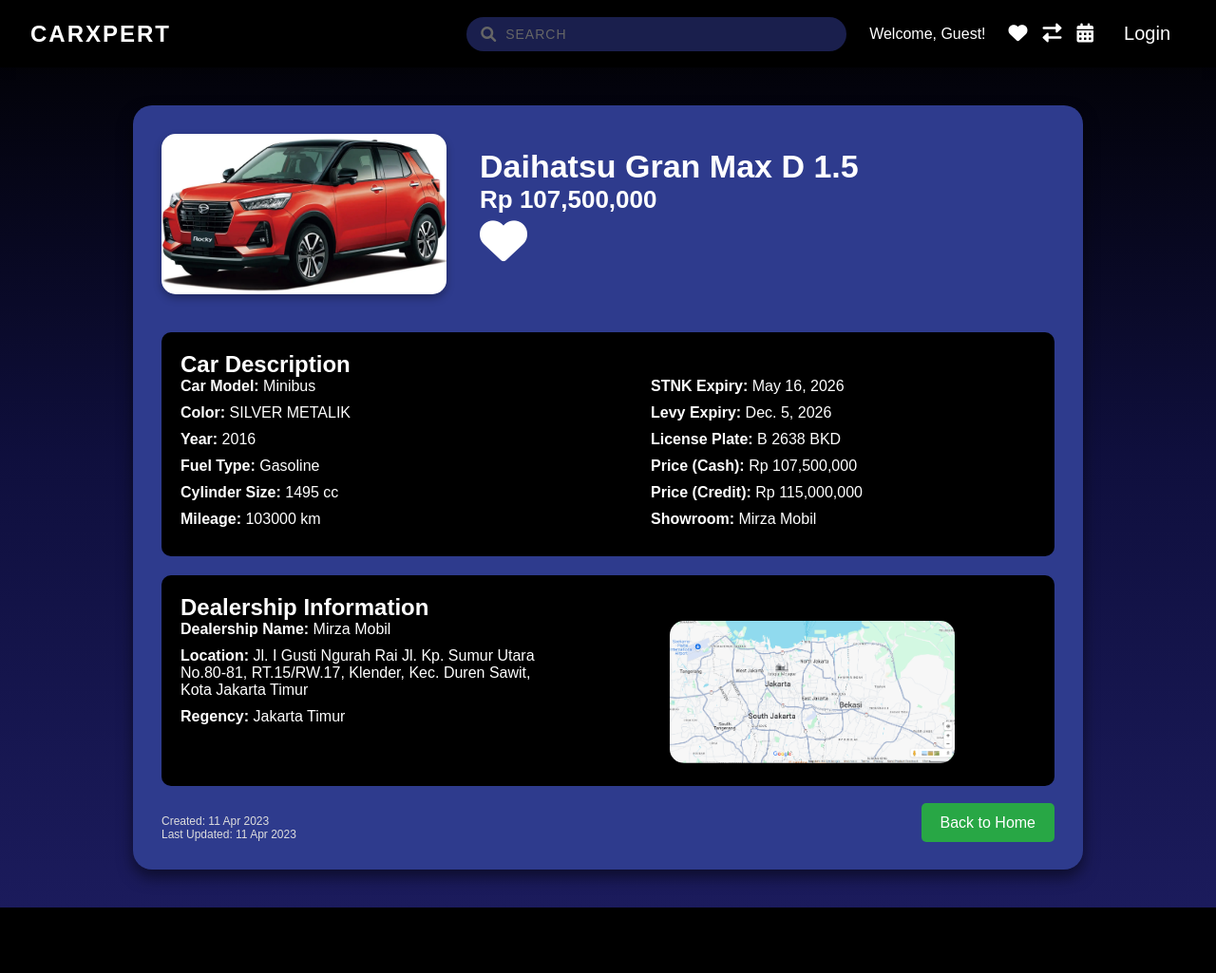
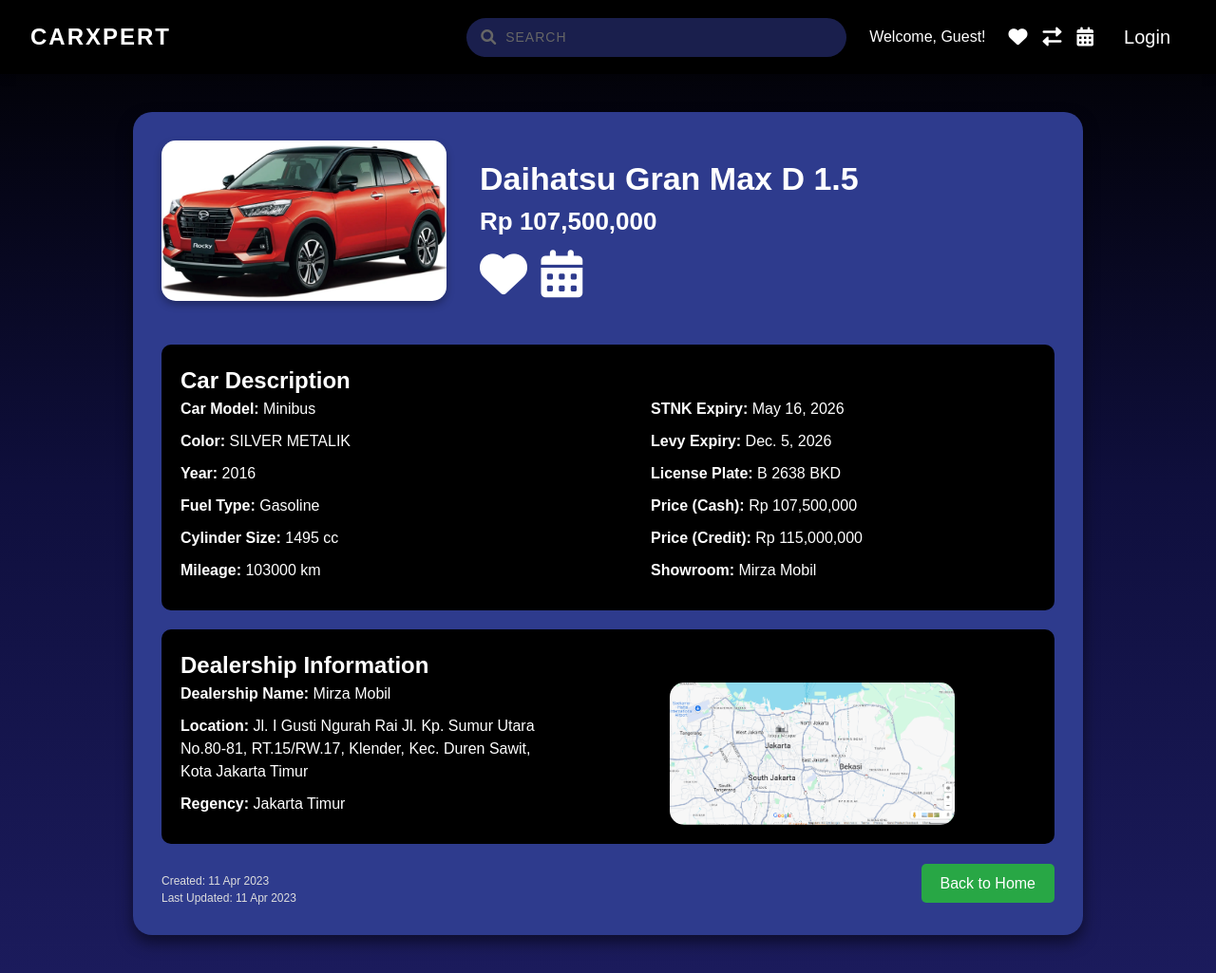
Before and after one commit to CarXpert/Car-Xpert, a Django app: page /car/0113455e-b92b-49a9-ada4-4d56fc5ee644/ in a window 1280 px wide. Shown: the whole page at 95% size. Before the commit the page ends 956 px from the top, so only its background shows below. Run offline with Django 5.2, Linux system fonts and the light colour scheme; data comes from the database, SQL or seed files in the repository; data that the repository does not hold is empty; some libraries are stand-ins or nearby versions.

Commit message:
belom selesai

```diff
--- a/main/templates/car_detail.html
+++ b/main/templates/car_detail.html
@@ -185,12 +189,55 @@
             color: red;
         }
 
+        .booking-button{
+            font-size: 50px;
+            cursor: pointer;
+            transition: color 0.3s ease;
+            background: none;
+            border: none;
+            display: inline-block;
+            position: relative;
+            margin-left:10px;
+        }
+
+        .booking-button i {
+            color: white;             /* Set icon color to black or any other color */
+        }
+
+        #booking {
+            margin-right:15%;
+        }
+
+        .outermost-container{
+            display:flex;
+            flex-wrap:wrap;
+            gap:0px;
+            align-items:center;
+            justify-content: center;
+        }
+
+        @media (max-width: 1900px) {
+            #booking {
+            margin-right:0%;
+            }
+
+        }
+
+        @media (max-width: 2100px) {
+            #booking {
+            margin-right:10%;
+            }
+
+        }
+
+
     </style>
 </head>
 <body>
     {% include 'header.html' %}
+    <div class="outermost-container">
+    <div class="main-container">
 
-    <div class="main-container">
         <div class="car-details">
             <img src="{% static 'images/' %}{{ car.brand }}.png" alt="{{ car.brand }} logo">
             <div class="car-info-container">
@@ -204,6 +251,10 @@
             <button id="wishlist-btn" class="wishlist-icon {% if in_wishlist %}in-wishlist{% endif %}" data-car-id="{{ car.id }}">
                 <i class="fas fa-heart"></i>
             </button>
+            <button id="booking-button" class="booking-button">
+                <i class="fas fa-calendar-alt"></i>
+            </button>
+
             </div>
         </div>
 
@@ -314,6 +418,27 @@ $(document).ready(function() {
 
     });
 
+    // Get button and form container elements
+    const bookingButton = document.getElementById('booking-button');
+    const bookingFormContainer = document.getElementById('booking');
+    const cancelButton = document.getElementById('cancel');
+
+    // Toggle form visibility on button click
+    bookingButton.addEventListener('click', () => {
+        bookingFormContainer.style.display="block";
+    });
+
+    // Toggle form visibility on button click
+    cancelButtonn.addEventListener('click', () => {
+        bookingFormContainer.style.display="none";
+    });
+
+
+
+    function Book() {
+
+    }
+
 </script>
 
 </html>
--- a/main/templates/main.html
+++ b/main/templates/main.html
@@ -482,7 +482,7 @@
                 <p>Mileage: ${car.mileage} km</p>
                 <p>Price: Rp ${new Intl.NumberFormat().format(car.price_cash)}</p>
                 <div class="card-actions">
-                    <a href="/car_detail/${car.id}">View Details</a>
+                    <a href="/car/${car.id}">View Details</a>
                 </div>
             `;
 
--- a/main/views.py
+++ b/main/views.py
@@ -52,7 +52,8 @@ def car_detail(request, car_id):
         'car': car,
         'showroom': car.showroom,  # The related showroom
         'is_in_wishlist': is_in_wishlist,
-        'user': request.user  # Pass user to the template
+        'user': request.user,  # Pass user to the template
+        'today_date' : timezone.now().date()
     }
     return render(request, 'car_detail.html', context)
 
```
Also changed, not shown: other parts of main/templates/car_detail.html (+57 -0 lines), main/templates/test.html (added, +52 -0 lines).
